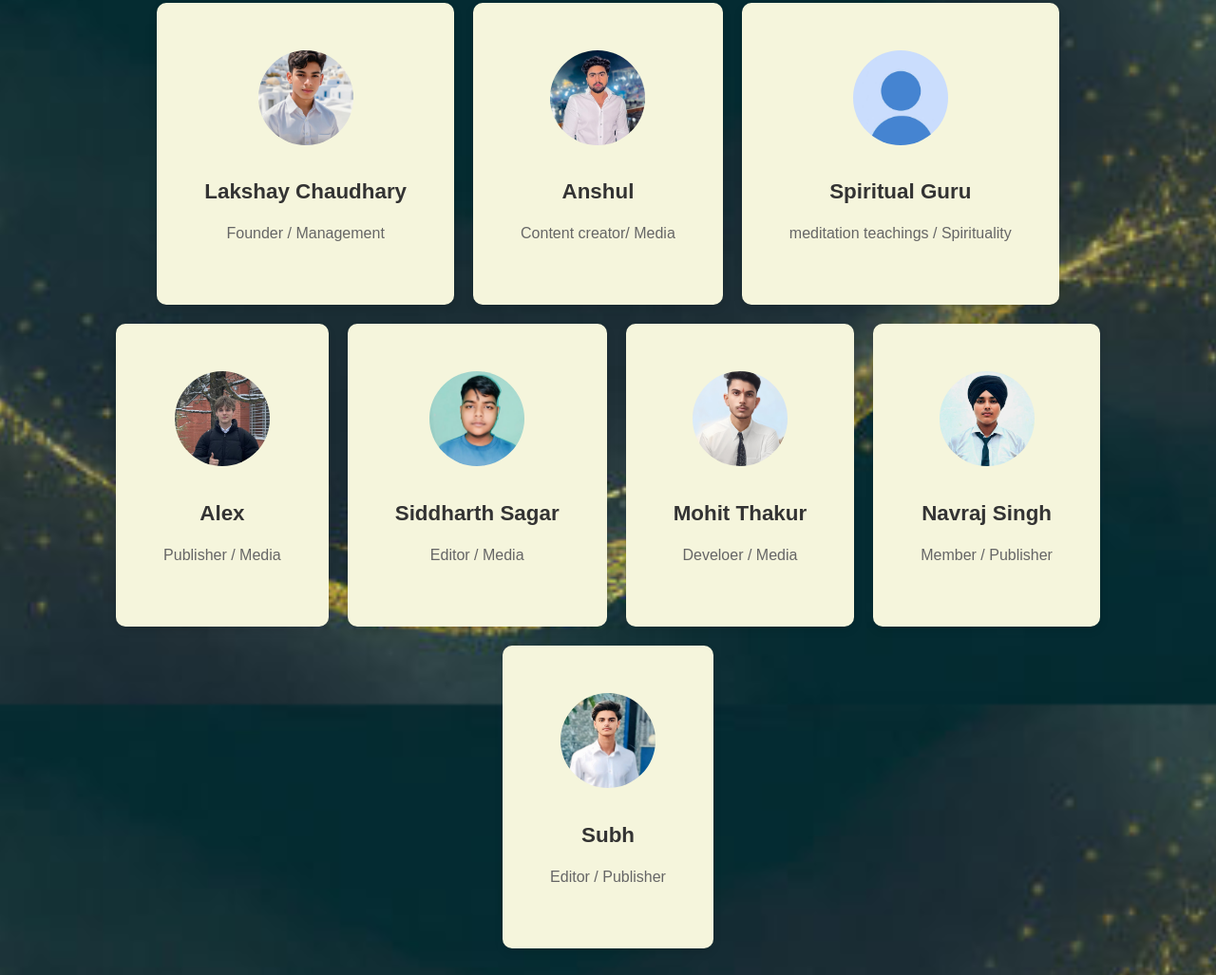
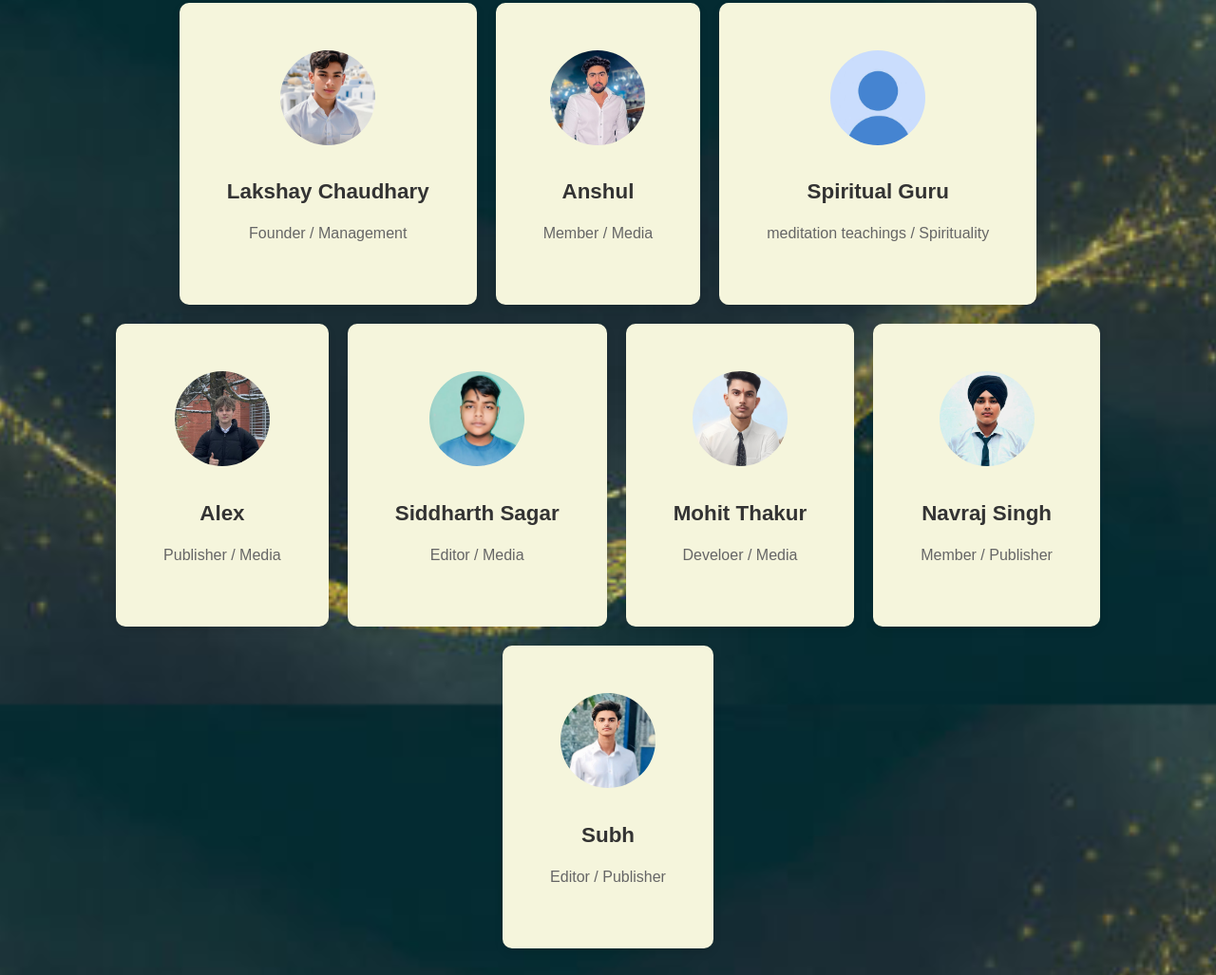
Before and after one commit to lakshay0510-web/Comet, a website: page frontend/index.html in a window 1280 px wide. Shown: the part 2458-3485 px from the top of the page at 95% size. Drawn offline with nearby package versions, Linux system fonts and the light colour scheme.

```diff
--- a/frontend/index.html
+++ b/frontend/index.html
@@ -157,7 +157,7 @@
             <div class="team-member">
                 <img src="assets/images/member2.png" alt="WM&S">
                 <h3>Anshul</h3>
-                <p>Content creator/ Media</p>
+                <p>Member / Media</p>
             </div>
             <div class="team-member">
                 <img src="assets/images/member3.jpg" alt="WM&S">
```
